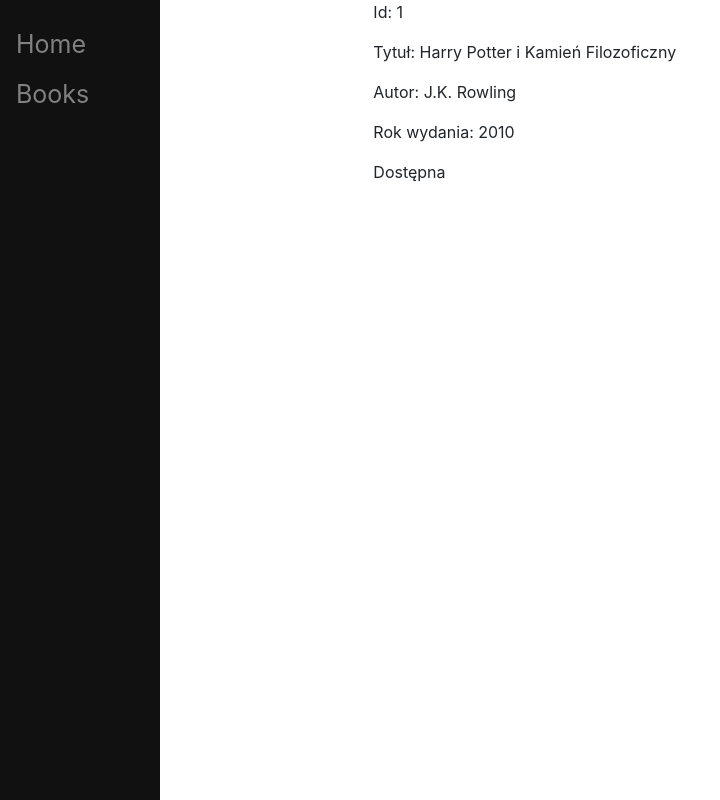
After one commit to karoldus/django-library-management, a Django app: template library/library_app/templates/library_app/books_id.html in a window 1280 px wide. The commit adds this page. Shown: the whole page, without its empty margins (0-720 px from the left). Run offline with Django 3.2, Linux system fonts and the light colour scheme; the template is opened without the code that fills it: values that come from a table or form of the project are taken from there, others are empty; data comes from the database, SQL or seed files in the repository; some libraries are stand-ins or nearby versions.

Commit message:
books/id - details

```diff
--- a/library/library_app/models.py
+++ b/library/library_app/models.py
@@ -1,5 +1,6 @@
 # from typing_extensions import Required
 from django.db import models
+from django.urls import reverse
 
 # Create your models here.
 class BookType(models.Model):
@@ -13,3 +14,6 @@
     type = models.ForeignKey(BookType, on_delete=models.CASCADE)
     production_year = models.IntegerField()
     avalible = models.BooleanField(default=True)
+
+    def get_absolute_url(self):
+        return f"/books/{self.id}"
--- /dev/null
+++ b/library/library_app/static/library_app/style.css
@@ -0,0 +1,46 @@
+.sidenav {
+    height:100%;
+    width:160px;
+    position: fixed;
+    z-index:1;
+    top:0;
+    left:0;
+    background-color:#111;
+    overflow-x: hidden;
+    padding-top:20px;
+}
+
+.sidenav a{/* .klasa tag - dotyczy wszystkich hiperłączy w klasie sidenav  */
+    padding:6px 8px 6px 16px;
+    text-decoration: none;
+    font-size:25px;
+    color: #818181;
+    display:block;
+}
+
+.sidenav a:hover{
+    color:#f1f1f1;
+}
+
+.main{
+    margin-left:160px;
+    padding: 0px 10px;
+}
+
+.book_on_list a{
+    text-decoration: none;
+    color: black;
+}
+
+.book_on_list a:hover{
+    text-decoration: none;
+    color: gray;
+}
+
+.avalible_book_on_list{
+    color: green;
+}
+
+.notavalible_book_on_list{
+    color: red;
+}
--- a/library/library_app/templates/library_app/base.html
+++ b/library/library_app/templates/library_app/base.html
@@ -1,36 +1,9 @@
 <!doctype html>
 <html>
 <head >
-    <style type="text/css">
-        .sidenav {
-			height:100%;
-			width:160px;
-			position: fixed;
-			z-index:1;{% comment %} top of screen {% endcomment %}
-			top:0;
-			left:0;
-			background-color:#111;
-			overflow-x: :hidden;
-			padding-top:20px;
-		}
+	{% load static %}
+	<link rel="stylesheet" type="text/css" href="{% static 'library_app/style.css' %}">
 
-		.sidenav a { {% comment %} .klasa tag - dotyczy wszystkich hiperłączy w klasie sidenav {% endcomment %}
-			padding:6px 8px 6px 16px;
-			text-decoration: none;
-			font-size:25px;
-			color: #818181;
-			display:block;
-		}
-
-		.sidenav a:hover{
-			color:#f1f1f1;
-		}
-
-		.main{
-			margin-left:160px;
-			padding: 0px 10px;
-		}
-    </style>
 
 	<!--bootstrap-->
 	<meta charset="utf-8">
--- a/library/library_app/templates/library_app/books.html
+++ b/library/library_app/templates/library_app/books.html
@@ -9,7 +9,8 @@
         <h4 class="mt-3">{{type.title}} - {{type.author}}</h4>
         <ul>
             {% for book in type.book_set.all%}
-                <li>{{book.production_year}} - {% if book.avalible == True %} dostępna {% else %} niedostępna {% endif %}</li>
+                <li class="book_on_list"><a href='{{book.get_absolute_url}}'>[{{book.id}}] {{book.production_year}} - {% if book.avalible == True %} <span class="avalible_book_on_list">dostępna</span>
+                    {% else %} <span class="notavalible_book_on_list">niedostępna</span> {% endif %}</a></li>
             {% endfor %}
         </ul>
     {% endfor %}
--- /dev/null
+++ b/library/library_app/templates/library_app/books_id.html
@@ -0,0 +1,13 @@
+{% extends 'library_app/base.html' %}
+
+{% block title %} Szczegóły książki {% endblock %}
+
+{% block content %}
+    <div class="container">
+        <p>Id: {{book.id}}</p>
+        <p>Tytuł: {{book.type.title}}</p>
+        <p>Autor: {{book.type.author}}</p>
+        <p>Rok wydania: {{book.production_year}}</p>
+        <p>{% if book.avalible == True %} Dostępna {% else %} Niedostępna {% endif %}</p>
+    </div>
+{% endblock %}
--- a/library/library_app/views.py
+++ b/library/library_app/views.py
@@ -1,4 +1,4 @@
-from django.shortcuts import render
+from django.shortcuts import get_object_or_404, render
 
 from .models import BookType, Book
 
@@ -11,4 +11,5 @@
     return render(request, "library_app/books.html", {"ls":ls})
 
 def books_id(request, id):
-    return render(request, "library_app/base.html", {})
+    book = get_object_or_404(Book, pk=id)
+    return render(request, "library_app/books_id.html", {'book':book})
```
